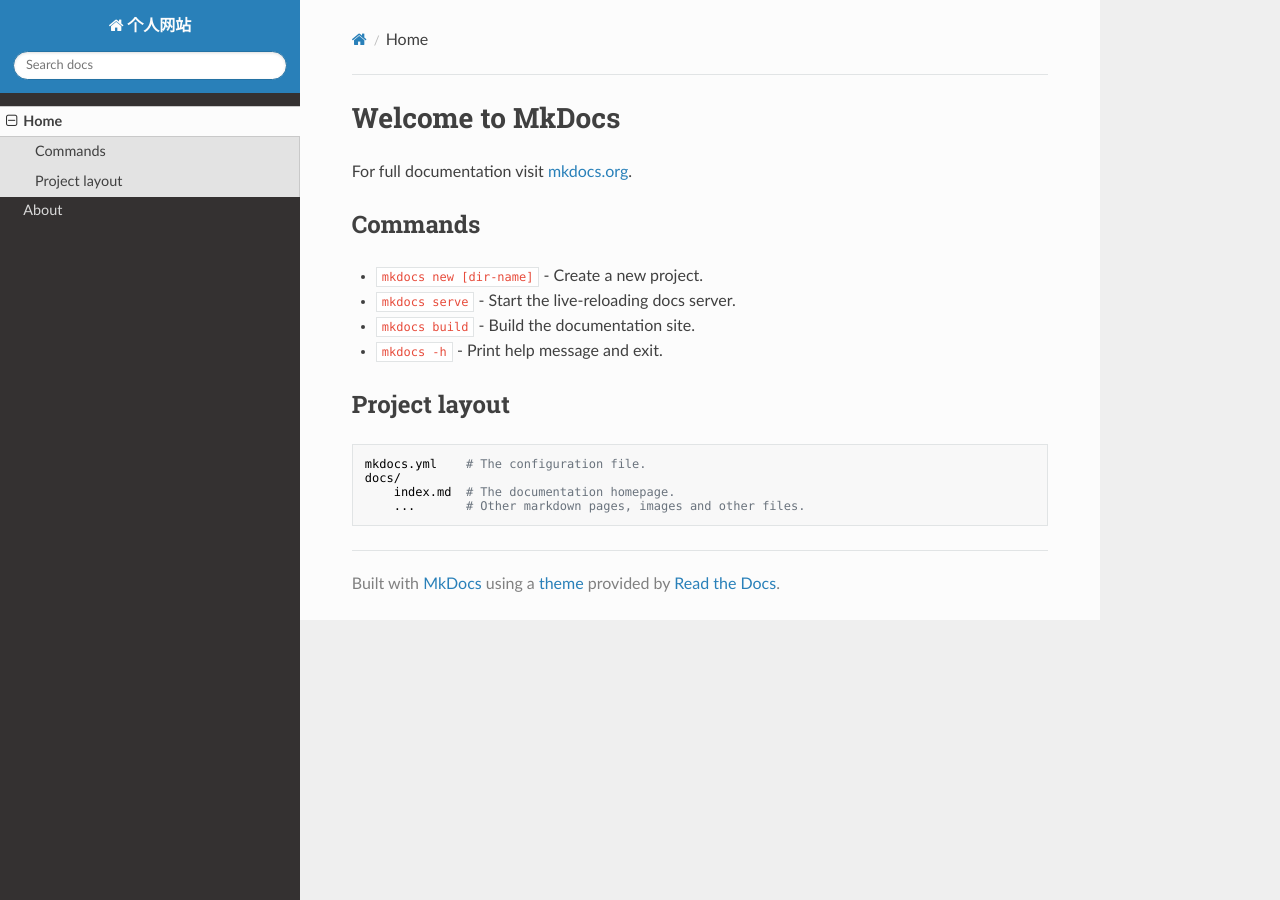
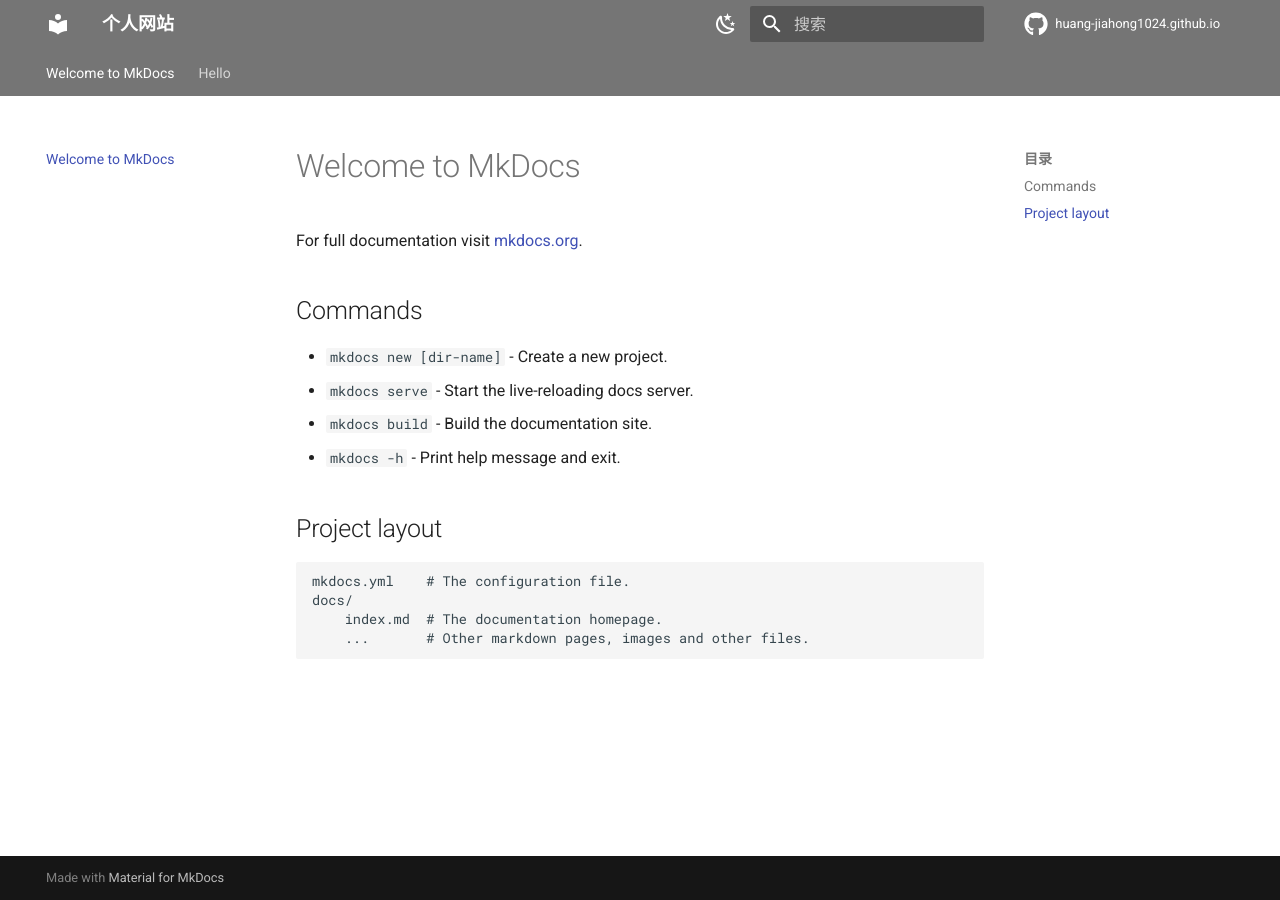
Before and after one commit to huang-jiahong1024/huang-jiahong1024.github.io, an MkDocs documentation site: the page built from docs/index.md, in a window 1280 px wide. Built offline with MkDocs 1.6.1 and Material for MkDocs 9.7.7, drawn with Linux system fonts in a browser that asks for light colours; nearby versions of some CDN libraries.

Commit message:
update theme

```diff
--- a/mkdocs.yml
+++ b/mkdocs.yml
@@ -5,8 +5,45 @@
 site_description: 家鸿的个人网站
 
 # [Navigtion]
-nav:
-    - Home: index.md
-    - About: about.md
+# nav:
+#     - Home: index.md
+#     - About: about.md
 
-theme: readthedocs
+# [UI]
+theme:
+  name: material
+  palette:
+    #primary: blue grey
+    - scheme: default # 日间模式
+      primary: grey # 上方的
+      accent: cyan # 链接等可交互元件的高亮色
+      toggle:
+        icon: material/weather-night # 图标
+        name: 切换至夜间模式 # 鼠标悬浮提示
+    - scheme: slate # 夜间模式
+      primary: black
+      accent: cyan
+      toggle:
+        icon: material/weather-sunny
+        name: 切换至日间模式
+  features:
+    - navigation.instant #- header.autohide  #自动隐藏
+    #- announce.dismiss #呈现可标记为由用户读取的临时公告，可以包含一个用于取消当前公告的按钮
+    - navigation.tracking #地址栏中的 URL 将自动更新为在目录中突出显示的活动锚点
+    - navigation.tabs #顶级部分将呈现在上面视口标题下方的菜单层中，但在移动设备上保持原样
+    #- navigation.tabs.sticky  #启用粘性选项卡后，导航选项卡将锁定在标题下方，并在向下滚动时始终保持可见
+    #- navigation.sections #启用部分后，顶级部分在边栏中呈现为1220px以上视口的组，但在移动设备上保持原样
+    - navigation.top # 返回顶部的按钮 在上滑时出现
+    - search.suggest # 搜索输入一些字母时推荐补全整个单词
+    - search.highlight # 搜索出的文章关键词加入高亮
+    - navigation.expand # 打开Tab时左侧目录全部展开
+    #- navigation.indexes #启用节索引页后，可以将文档直接附加到节
+    - search.share #搜索分享按钮
+  language: zh # 一些提示性的文字会变成中文
+
+
+  icon:
+    repo: fontawesome/brands/github #右上角图标
+edit_uri: edit/main/docs # 编辑按钮跳转的链接
+repo_url: https://huang-jiahong1024.github.io # 右上角点击跳转的链接
+repo_name: huang-jiahong1024.github.io # 右上角的名字theme: readthedocs
```
